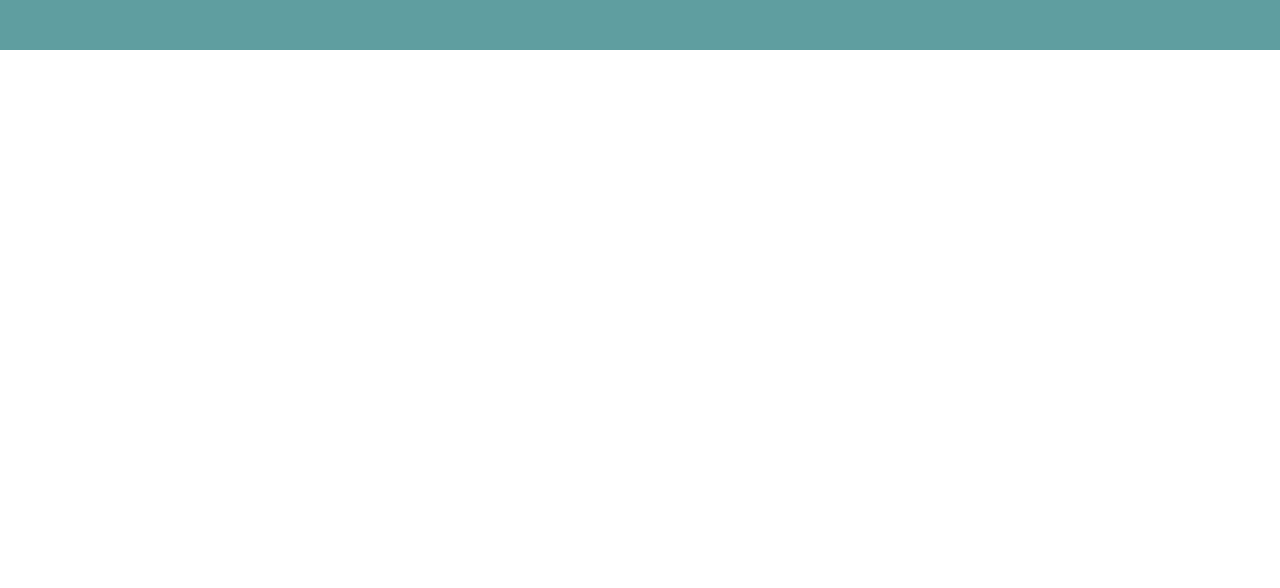
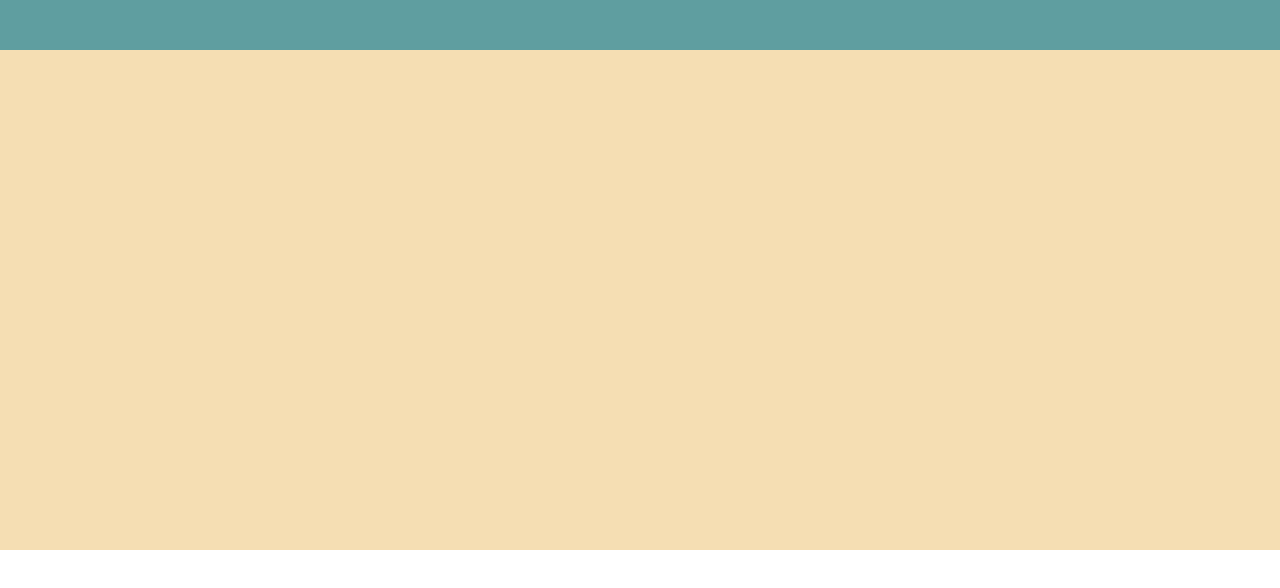
Before and after one commit to VadimWeb/Portfolio, a React (Create React App) app: page / in a window 1280 px wide. Shown: the top 588 px of the page. Built offline with nearby package versions, Linux system fonts and the light colour scheme.

Commit message:
add Profile in App

```diff
--- a/src/App.js
+++ b/src/App.js
@@ -1,12 +1,14 @@
 import React from 'react';
 import './App.css';
 import Header from "./Header";
+import Profile from "./Profile";
 
 function App() {
   return (
     <div className="App">
      <div className="portfolio">
        <Header/>
+       <Profile/>
      </div>
     </div>
   );
--- /dev/null
+++ b/src/Profile.js
@@ -0,0 +1,11 @@
+import React from 'react';
+import style from './Profile.module.css'
+
+function Profile() {
+    return (
+        <div className={style.profile}>
+        </div>
+    );
+}
+
+export default Profile;
--- /dev/null
+++ b/src/Profile.module.css
@@ -0,0 +1,4 @@
+.profile {
+    height: 500px;
+    background-color: wheat;
+}
```
